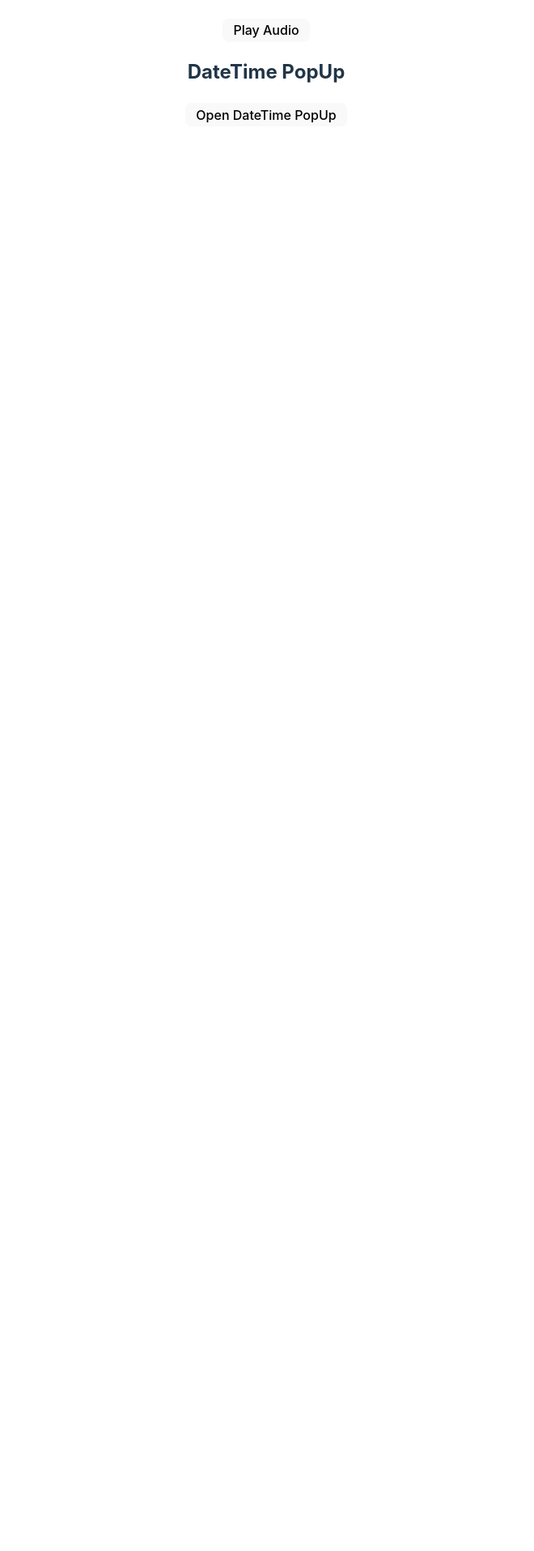
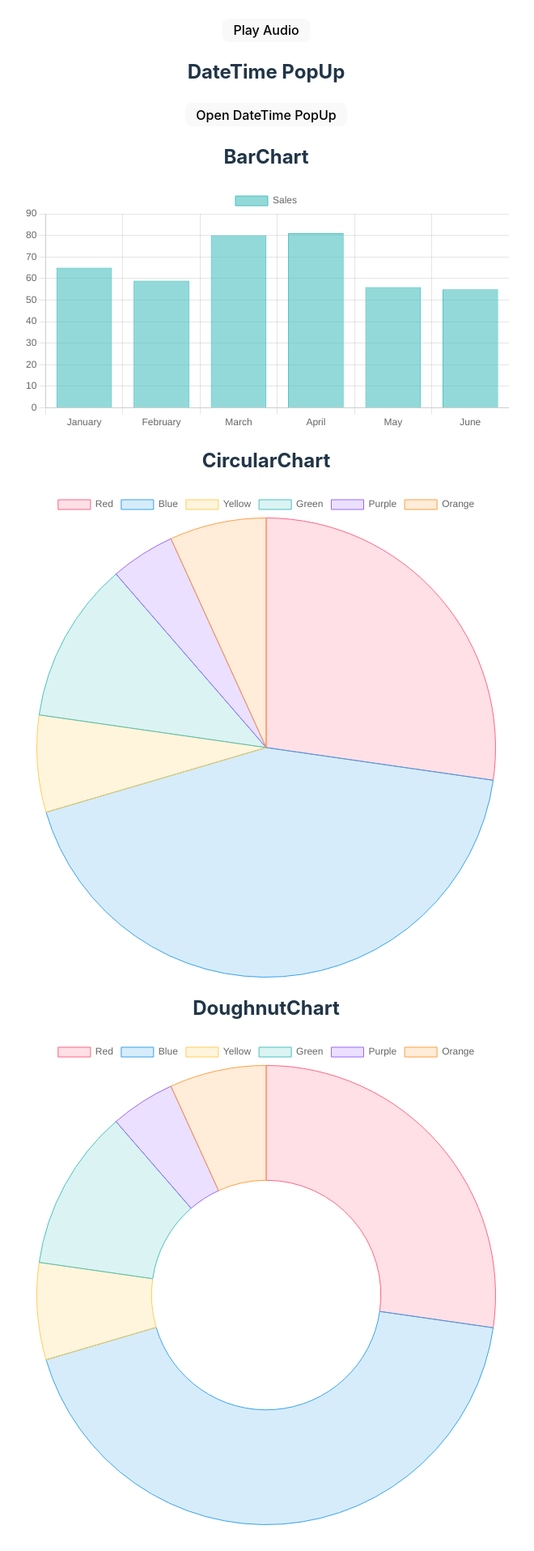
Before and after one commit to aguussssss/react-componets, a React (Vite) app: page /developer in a window 1280 px wide. Shown: the part 1265-3180 px from the top of the page at 81% size, without its empty margins (311-971 px from the left). Before the commit the page ends 1453 px from the top, so only its background shows below. Built offline with nearby package versions, Linux system fonts and the light colour scheme.

Commit message:
Chart components

```diff
--- a/package.json
+++ b/package.json
@@ -19,7 +19,9 @@
     "@mui/icons-material": "^5.16.6",
     "@mui/material": "^5.16.6",
     "axios": "^1.5.1",
+    "chart.js": "^4.4.4",
     "react": "^18.2.0",
+    "react-chartjs-2": "^5.2.0",
     "react-dom": "^18.2.0",
     "react-icons": "^4.7.1",
     "react-redux": "^8.0.5",
--- /dev/null
+++ b/src/components/BarChart/BarChart.jsx
@@ -0,0 +1,32 @@
+import React from 'react';
+import { Bar } from 'react-chartjs-2';
+import { Chart as ChartJS, BarElement, CategoryScale, LinearScale, Tooltip, Legend } from 'chart.js';
+
+ChartJS.register(BarElement, CategoryScale, LinearScale, Tooltip, Legend);
+
+const BarChart = () => {
+  const data = {
+    labels: ['January', 'February', 'March', 'April', 'May', 'June'],
+    datasets: [
+      {
+        label: 'Sales',
+        data: [65, 59, 80, 81, 56, 55],
+        backgroundColor: 'rgba(75,192,192,0.6)',
+        borderColor: 'rgba(75,192,192,1)',
+        borderWidth: 1,
+      },
+    ],
+  };
+
+  const options = {
+    scales: {
+      y: {
+        beginAtZero: true,
+      },
+    },
+  };
+
+  return <Bar data={data} options={options} />;
+};
+
+export default BarChart;
--- /dev/null
+++ b/src/components/CircularChart/CircularChart.jsx
@@ -0,0 +1,42 @@
+import React from 'react';
+import { Pie } from 'react-chartjs-2';
+import { Chart as ChartJS, ArcElement, Tooltip, Legend } from 'chart.js';
+
+ChartJS.register(ArcElement, Tooltip, Legend);
+
+const CircularChart = () => {
+  const data = {
+    labels: ['Red', 'Blue', 'Yellow', 'Green', 'Purple', 'Orange'],
+    datasets: [
+      {
+        label: 'Votes',
+        data: [12, 19, 3, 5, 2, 3],
+        backgroundColor: [
+          'rgba(255, 99, 132, 0.2)',
+          'rgba(54, 162, 235, 0.2)',
+          'rgba(255, 206, 86, 0.2)',
+          'rgba(75, 192, 192, 0.2)',
+          'rgba(153, 102, 255, 0.2)',
+          'rgba(255, 159, 64, 0.2)',
+        ],
+        borderColor: [
+          'rgba(255, 99, 132, 1)',
+          'rgba(54, 162, 235, 1)',
+          'rgba(255, 206, 86, 1)',
+          'rgba(75, 192, 192, 1)',
+          'rgba(153, 102, 255, 1)',
+          'rgba(255, 159, 64, 1)',
+        ],
+        borderWidth: 1,
+      },
+    ],
+  };
+
+  const options = {
+    responsive: true,
+  };
+
+  return <Pie data={data} options={options} />;
+};
+
+export default CircularChart;
--- /dev/null
+++ b/src/components/DoughnutChart/DoughnutChart.jsx
@@ -0,0 +1,43 @@
+import React from 'react';
+import { Doughnut } from 'react-chartjs-2';
+import { Chart as ChartJS, ArcElement, Tooltip, Legend } from 'chart.js';
+
+ChartJS.register(ArcElement, Tooltip, Legend);
+
+const DoughnutChart = () => {
+  const data = {
+    labels: ['Red', 'Blue', 'Yellow', 'Green', 'Purple', 'Orange'],
+    datasets: [
+      {
+        label: 'Votes',
+        data: [12, 19, 3, 5, 2, 3],
+        backgroundColor: [
+          'rgba(255, 99, 132, 0.2)',
+          'rgba(54, 162, 235, 0.2)',
+          'rgba(255, 206, 86, 0.2)',
+          'rgba(75, 192, 192, 0.2)',
+          'rgba(153, 102, 255, 0.2)',
+          'rgba(255, 159, 64, 0.2)',
+        ],
+        borderColor: [
+          'rgba(255, 99, 132, 1)',
+          'rgba(54, 162, 235, 1)',
+          'rgba(255, 206, 86, 1)',
+          'rgba(75, 192, 192, 1)',
+          'rgba(153, 102, 255, 1)',
+          'rgba(255, 159, 64, 1)',
+        ],
+        borderWidth: 1,
+      },
+    ],
+  };
+
+  const options = {
+    responsive: true,
+    cutout: '50%', // Este valor controla el tamaño del agujero en el centro
+  };
+
+  return <Doughnut data={data} options={options} />;
+};
+
+export default DoughnutChart;
--- a/src/pages/Developer.jsx
+++ b/src/pages/Developer.jsx
@@ -9,6 +9,9 @@ import DateTime from "../components/DateTime/DateTime.jsx";
 import PopUp from "../components/PopUp/PopUp.jsx";
 import usePopup from "../hooks/usePopup.js";
 import PlayAudioButton from "../components/PlayAudioButton/PlayAudioButton.jsx";
+import BarChart from "../components/BarChart/BarChart.jsx";
+import CircularChart from "../components/CircularChart/CircularChart.jsx";
+import DoughnutChart from "../components/DoughnutChart/DoughnutChart.JSX";
 //import AppBar from '@mui/material/AppBar';
 
 function Developer(){
@@ -112,6 +115,18 @@ function Developer(){
             <DateTime />
           </div>
         }/>
+        <h2>BarChart</h2>
+        <div style={{ width: '600px', margin: '0 auto' }}>
+        <BarChart/>
+        </div>
+        <h2>CircularChart</h2>
+        <div style={{ width: '600px', margin: '0 auto' }}>
+        <CircularChart />
+        </div>
+        <h2>DoughnutChart</h2>
+        <div style={{ width: '600px', margin: '0 auto' }}>
+          <DoughnutChart />
+        </div>
     </div>
     /*<div>
       <Pra />
```
Also changed, not shown: 1 other file (tests, documents, lock files or other folders).
